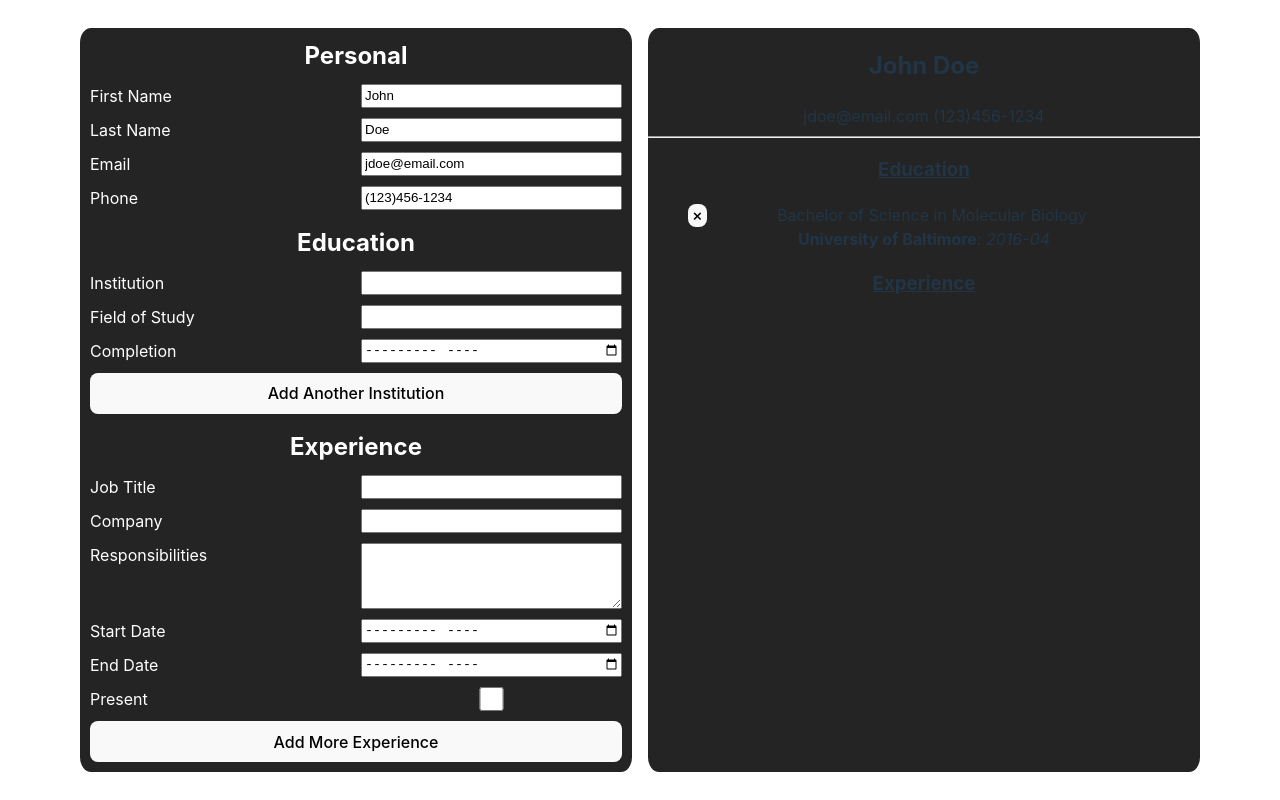
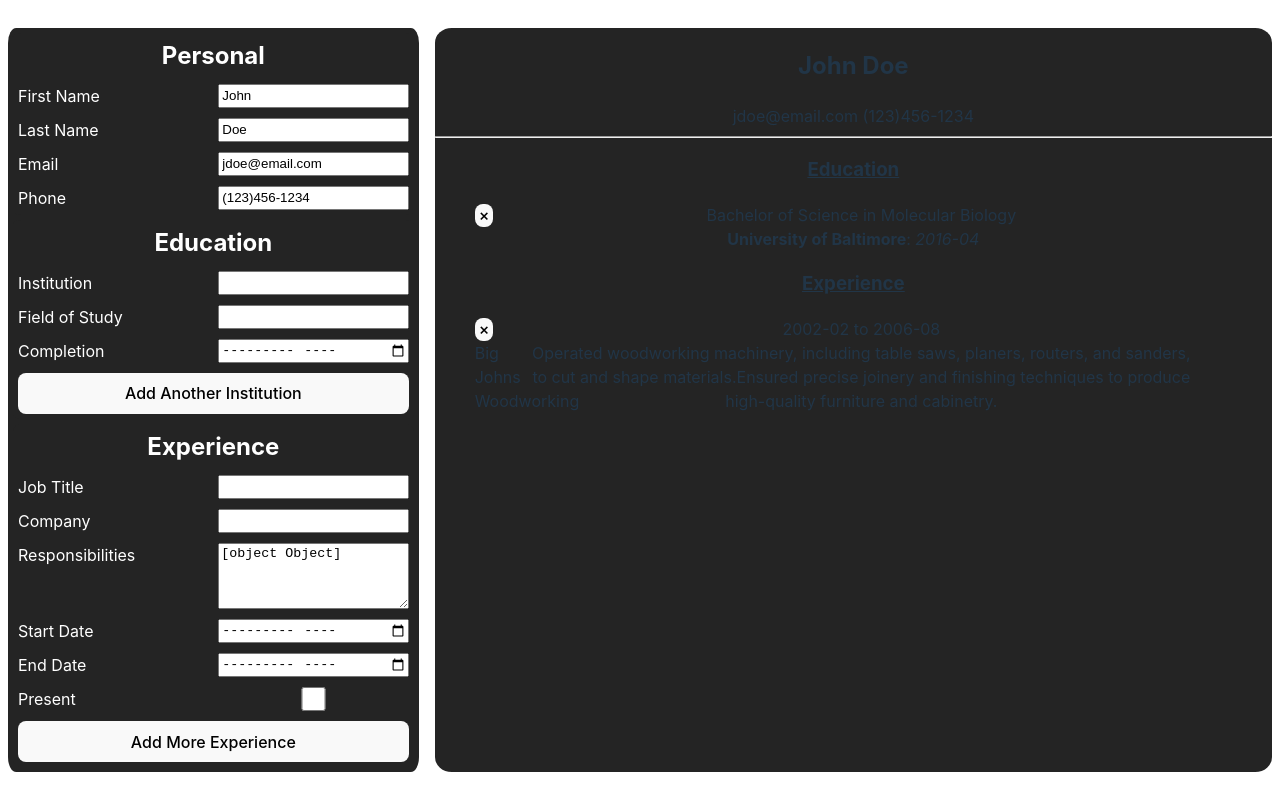
Before and after one commit to cabelstein12/CV-Application, a React (Vite) app: page / in a window 1280 px wide. Built offline with nearby package versions, Linux system fonts and the light colour scheme.

Commit message:
add small tweaks to layout

```diff
--- a/src/App.css
+++ b/src/App.css
@@ -3,5 +3,5 @@
   margin: 0 auto;
   text-align: center;
   display: grid;
-  grid-template-columns: 1fr 1fr;
+  grid-template-columns: 1fr 2fr;
 }
--- a/src/App.jsx
+++ b/src/App.jsx
@@ -19,6 +19,13 @@ function App() {
     discipline: 'Bachelor of Science in Molecular Biology',
     date: "2016-04",
     id: 'default'
+  }
+
+  const defaultXP = {
+    companyName: "Big Johns Woodworking",
+    from: "2002-02",
+    to: "2006-08",
+    responsibilities: ["Operated woodworking machinery, including table saws, planers, routers, and sanders, to cut and shape materials.", "Ensured precise joinery and finishing techniques to produce high-quality furniture and cabinetry."]
   }
 
   function handleChange(state, obj, prop){
@@ -51,10 +58,10 @@ function App() {
   const handleInstitutionDiscipline = handleChange(setInstitutionDiscipline);
   const handleInstitutionDate = handleChange(setInstitutionDate);
 
-  const [experiences, setExperiences] = useState([]);
+  const [experiences, setExperiences] = useState([defaultXP]);
   const [jobTitle, setJobTitle] = useState('');
   const [companyName, setCompanyName] = useState('');
-  const [responsibilities, setResponsibilities] = useState('');
+  const [responsibilities, setResponsibilities] = useState({defaultXP});
   const [startDate, setStartDate] = useState('');
   const [endDate, setEndDate] = useState('');
   const period = [startDate, endDate]
@@ -74,7 +81,6 @@ function App() {
       <div id="institution-info"><b>{institution.name}</b>: <i>{institution.date}</i></div>
     </li>
   );
-
   const experienceItems = experiences.map(experience =>
     <li key={experience.id}>
       <span className="delete-span"><button className="deleteBtn" onClick={() => setExperiences(
--- a/src/Experience.jsx
+++ b/src/Experience.jsx
@@ -14,6 +14,7 @@ export default function Experience({title, xp, company, jobRoles, dates, onAddXp
             ...xp,
             {id: nextXpId++, jobTitle: title, companyName: company, responsibilities: jobRoles, from: dates[0], to: dates[1]}
           ])
+          console.log(xp)
         }}
       >
         <h2>Experience</h2>
--- a/src/index.css
+++ b/src/index.css
@@ -60,7 +60,7 @@ button:focus-visible {
     background-color: #ffffff;
   }
   a:hover {
-    color: #747bff;
+    color: #7497ff;
   }
   button {
     background-color: #f9f9f9;
```
